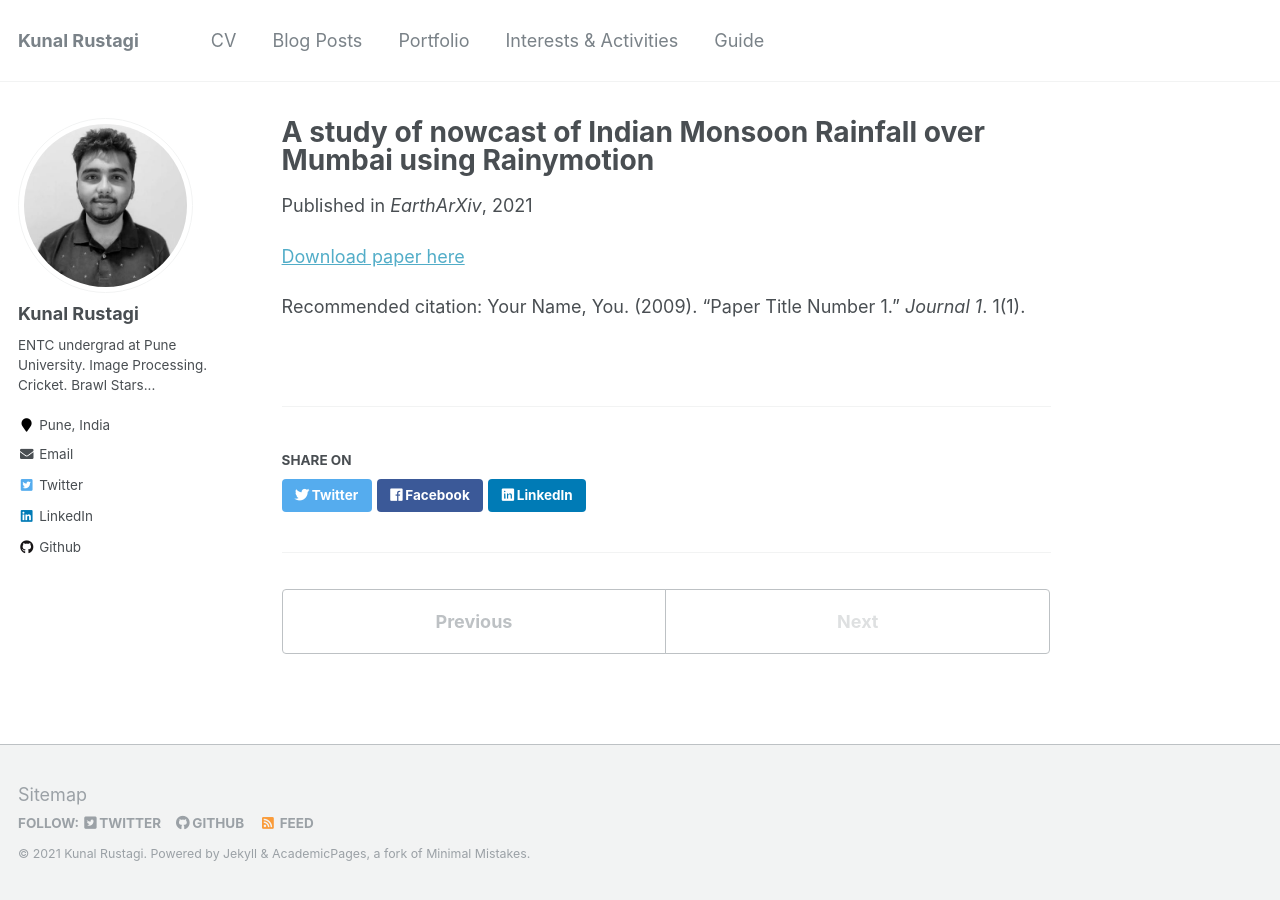
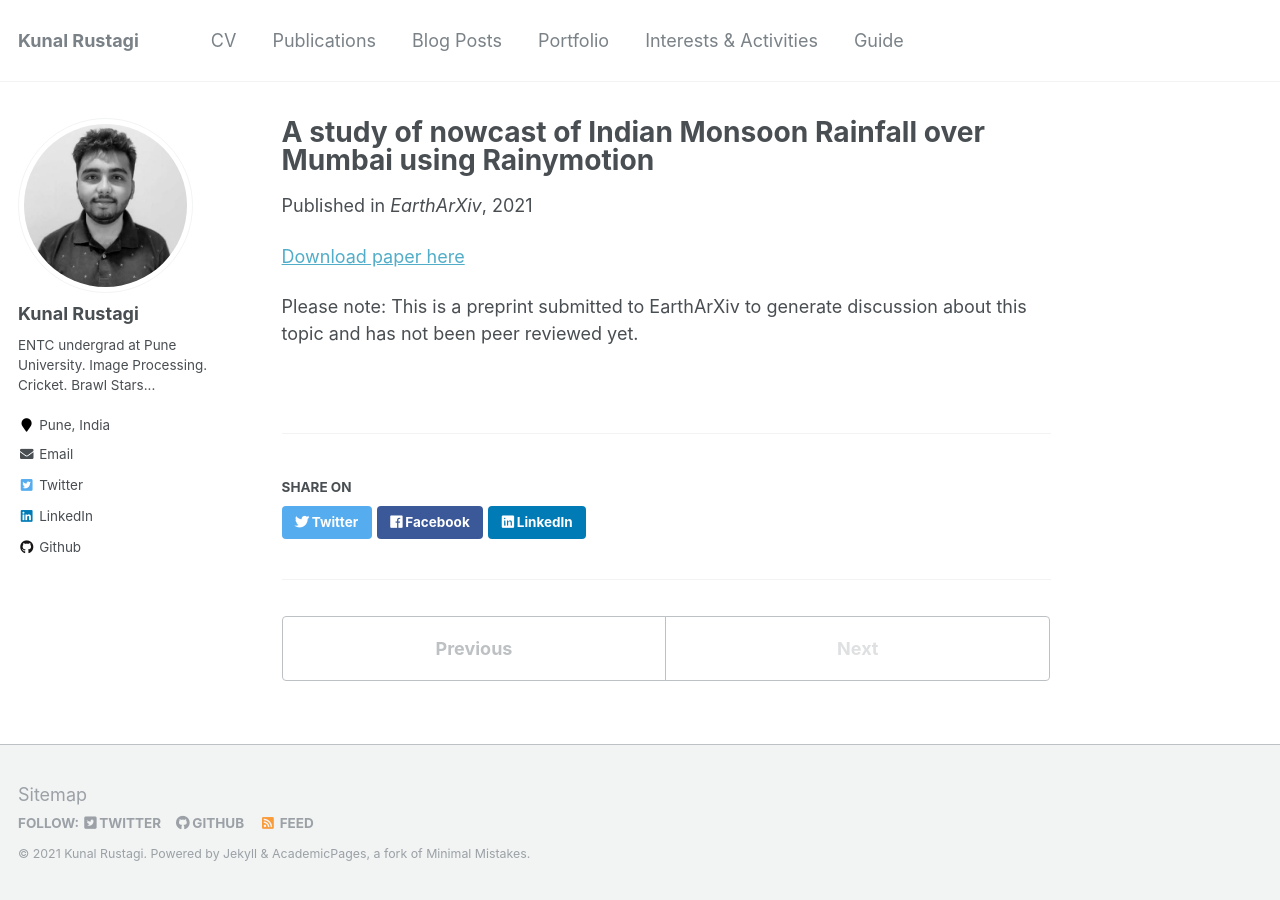
Before and after one commit to kunalrustagi08/kunalrustagi08.github.io, a Jekyll site: the page built from _publications/2021-01-01-paper-rainfall-nowcasting.md, in a window 1280 px wide. Built offline with Jekyll 4.4.1, drawn with Linux system fonts in a browser that asks for light colours.

Commit message:
made publications on naviagtion meu visible

```diff
--- a/_data/navigation.yml
+++ b/_data/navigation.yml
@@ -3,6 +3,9 @@ main:
 
   - title: "CV"
     url: /cv/
+
+  - title: "Publications"
+    url: /publications/
 
   - title: "Blog Posts"
     url: /year-archive/
@@ -13,8 +16,7 @@ main:
   - title: "Interests & Activities"
     url: /interests-activities/
 
-  # - title: "Publications"
-  #   url: /publications/
+
 
   # - title: "Talks"
   #   url: /talks/
--- a/_publications/2009-10-01-paper-title-number-1.md
+++ b/_publications/2021-01-01-paper-rainfall-nowcasting.md
@@ -1,8 +1,8 @@
 ---
 title: "A study of nowcast of Indian Monsoon Rainfall over Mumbai using Rainymotion"
-collection: Preprints
+collection: publications
 permalink: /publication/2021-01-01-rainfall_nowcasting
-excerpt: 'This paper is about the number 1. The number 2 is left for future work.'
+# excerpt: 'This paper is about the number 1. The number 2 is left for future work.'
 date: 2021-01-01
 venue: 'EarthArXiv'
 paperurl: 'https://doi.org/10.31223/X5Q88Q'
@@ -12,4 +12,6 @@ paperurl: 'https://doi.org/10.31223/X5Q88Q'
 
 [Download paper here](https://eartharxiv.org/repository/object/1941/download/4078/)
 
-Recommended citation: Your Name, You. (2009). "Paper Title Number 1." <i>Journal 1</i>. 1(1).
+<!---Recommended citation: Your Name, You. (2009). "Paper Title Number 1." <i>Journal 1</i>. 1(1).
+-->
+Please note: This is a preprint submitted to EarthArXiv to generate discussion about this topic and has not been peer reviewed yet.
```
Also changed, not shown: _pages/cv.md (+3 -2 lines).
